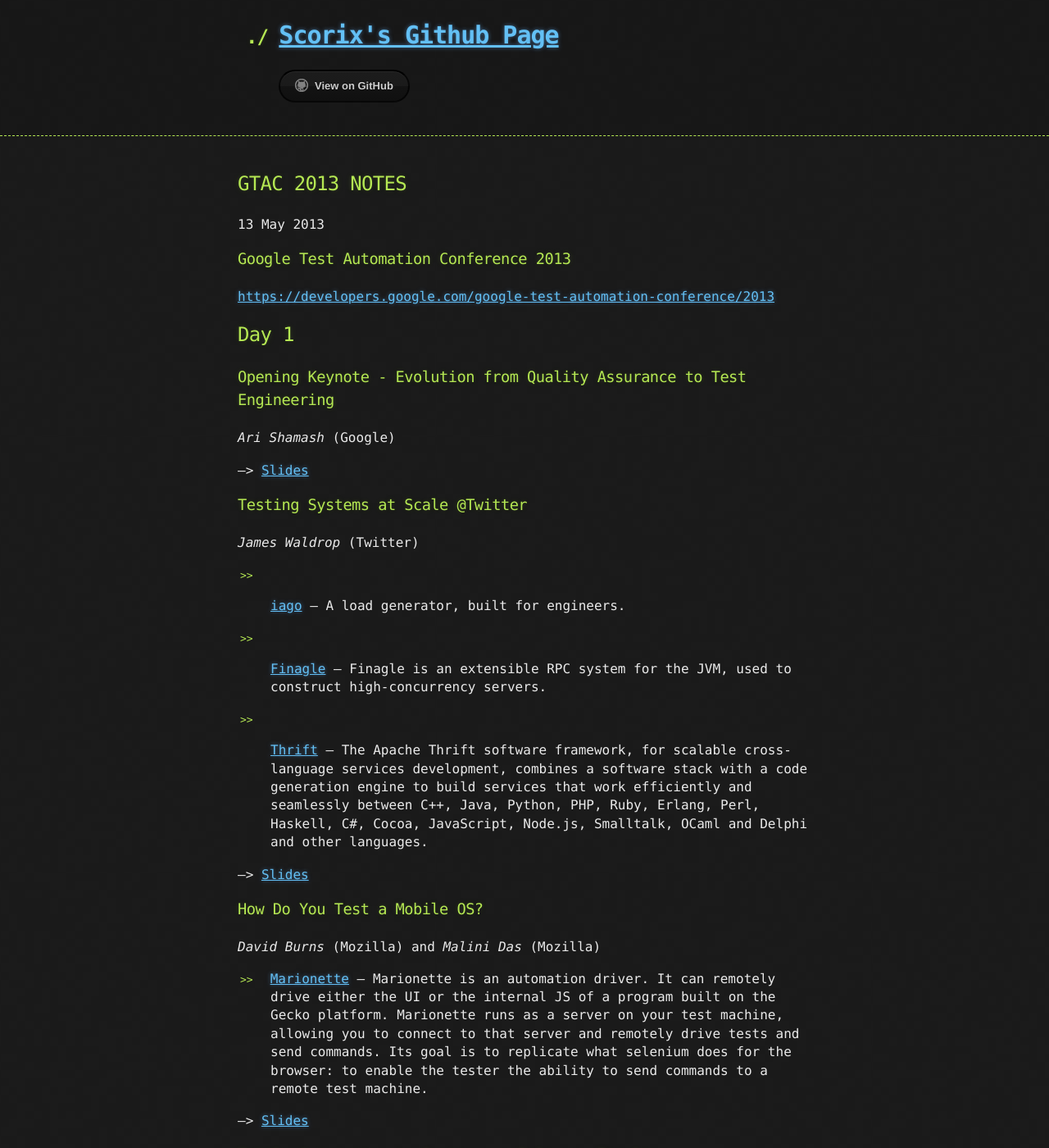
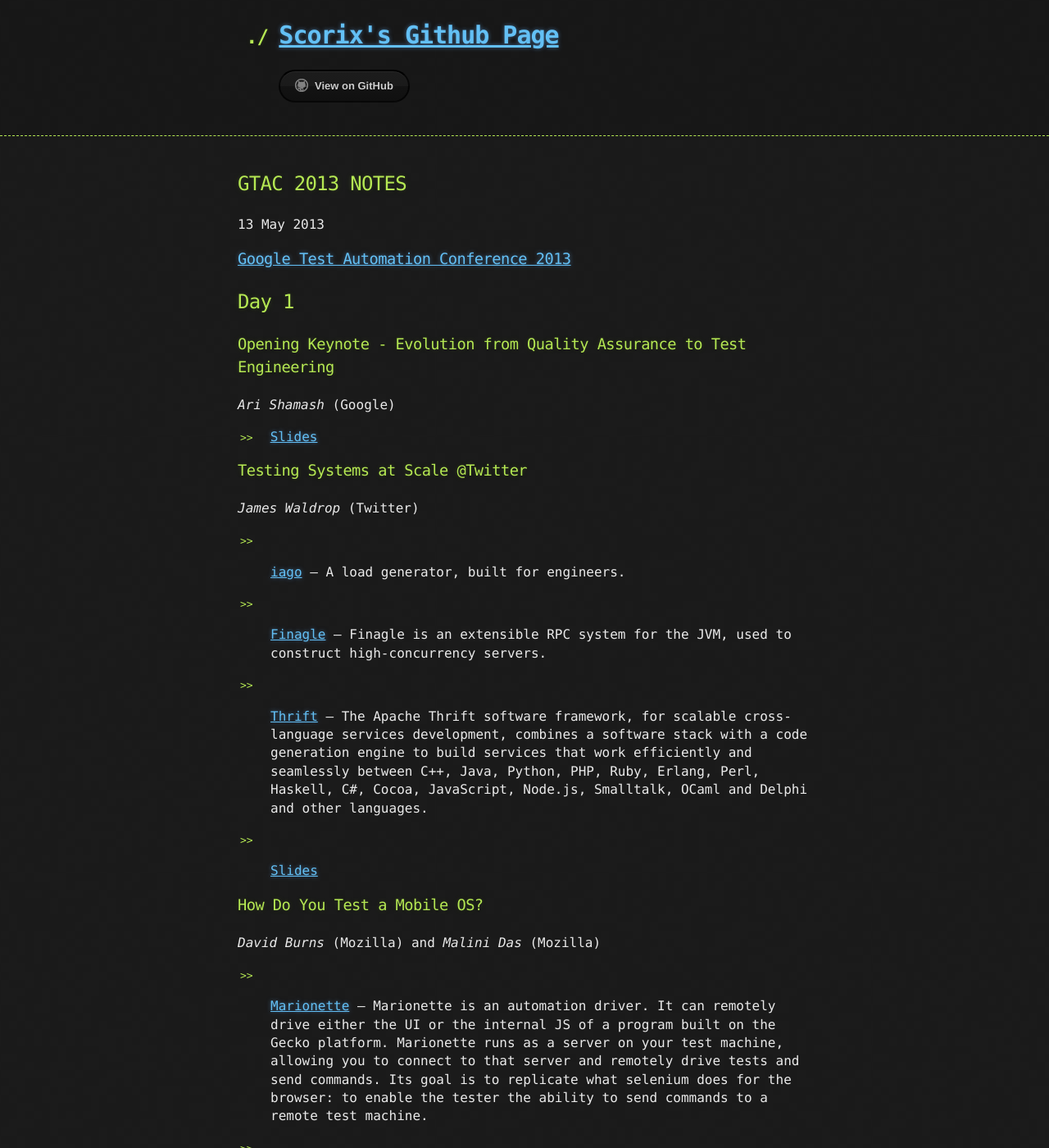
Before and after one commit to scorix/scorix.github.io, a Jekyll site: the page built from _posts/2013-05-13-GTAC-2013-NOTES.markdown, in a window 1280 px wide and 1400 px high. Shown: the whole window at 82% size. Built offline with Jekyll 4.4.1, drawn with Linux system fonts in a browser that asks for light colours; some of the changed text lies outside the part shown.

Commit message:
gtac 2013 notes

```diff
--- a/_posts/2013-05-13-GTAC-2013-NOTES.markdown
+++ b/_posts/2013-05-13-GTAC-2013-NOTES.markdown
@@ -5,11 +5,7 @@
 categories: testing automation
 ---
 
-# Google Test Automation Conference 2013
-
-
-[https://developers.google.com/google-test-automation-conference/2013](https://developers.google.com/google-test-automation-conference/2013)
-
+# [Google Test Automation Conference 2013](https://developers.google.com/google-test-automation-conference/2013)
 
 
 ## Day 1
@@ -17,7 +13,7 @@
 ### Opening Keynote - Evolution from Quality Assurance to Test Engineering
 *Ari Shamash* (Google)
 
----> [Slides](http://goo.gl/76Ggf)
+* [Slides](http://goo.gl/76Ggf)
 
 ### Testing Systems at Scale @Twitter
 *James Waldrop* (Twitter)
@@ -28,56 +24,56 @@
 
 * [Thrift][Thrift] -- The Apache Thrift software framework, for scalable cross-language services development, combines a software stack with a code generation engine to build services that work efficiently and seamlessly between C++, Java, Python, PHP, Ruby, Erlang, Perl, Haskell, C#, Cocoa, JavaScript, Node.js, Smalltalk, OCaml and Delphi and other languages.
 
----> [Slides](http://goo.gl/9VY2b)
+* [Slides](http://goo.gl/9VY2b)
 
 ### How Do You Test a Mobile OS?
 *David Burns* (Mozilla) and *Malini Das* (Mozilla)
 
 * [Marionette][Marionette] -- Marionette is an automation driver.  It can remotely drive either the UI or the internal JS of a program built on the Gecko platform. Marionette runs as a server on your test machine, allowing you to connect to that server and remotely drive tests and send commands. Its goal is to replicate what selenium does for the browser: to enable the tester the ability to send commands to a remote test machine.
 
----> [Slides](http://goo.gl/7UeEI)
+* [Slides](http://goo.gl/7UeEI)
 
 ### Mobile Automation in Continuous Delivery Pipeline
 *Igor Dorovskikh* (Expedia) and *Kaustubh Gawande* (Expedia)
 
 
 
----> [Slides](http://goo.gl/pOSkp)
+* [Slides](http://goo.gl/pOSkp)
 
 ### Automated Set-Top Box Testing with GStreamer and OpenCV
 *David Röthlisberger* (YouView)
 
----> [Video on Youtube](http://www.youtube.com/watch?v=Fdn2LxxM7wA&list=SPSIUOFhnxEiCODb8XQB-RUQ0RGNZ2yW7d)
+* [Video on Youtube](http://www.youtube.com/watch?v=Fdn2LxxM7wA&list=SPSIUOFhnxEiCODb8XQB-RUQ0RGNZ2yW7d)
 
 ### Webdriver for Chrome
 *Ken Kania* (Google)
 
----> [Slides](http://goo.gl/6rA9q)
+* [Slides](http://goo.gl/6rA9q)
 
 ### Karma - Test Runner for JavaScript
 *Vojta Jina* (Google)
 
----> [Video on Youtube](http://www.youtube.com/watch?v=YG5DEzaQBIc&list=SPSIUOFhnxEiCODb8XQB-RUQ0RGNZ2yW7d)
+* [Video on Youtube](http://www.youtube.com/watch?v=YG5DEzaQBIc&list=SPSIUOFhnxEiCODb8XQB-RUQ0RGNZ2yW7d)
 
 ### Automated Video Quality Measurements
 *Patrik Höglund* (Google)
 
----> [Slides](http://goo.gl/sF7Fm)
+* [Slides](http://goo.gl/sF7Fm)
 
 ### When Bad Things Happen to Good Applications...
 *Minal Mishra* (Netflix)
 
----> [Slides](http://goo.gl/8epF0)
+* [Slides](http://goo.gl/8epF0)
 
 ### Testing for Educational Gaming and Educational Gaming for Testing
 *Tao Xie* (North Carolina State University)
 
----> [Slides](http://goo.gl/wb3nm)
+* [Slides](http://goo.gl/wb3nm)
 
 ### Closing Keynote - How Facebook Tests Facebook on Android
 *Simon Stewart* (Facebook)
 
----> [Slides](http://goo.gl/278b4)
+* [Slides](http://goo.gl/278b4)
 
 
 ## Day 2
@@ -85,62 +81,62 @@
 ### Opening Keynote - Testable JavaScript - Architecting Your Application for Testability
 *Mark Trostler* (Google)
 
----> [Slides](http://goo.gl/E1v14)
+* [Slides](http://goo.gl/E1v14)
 
 ### Breaking the Matrix - Android Testing at Scale
 *Thomas Knych* (Google), *Stefan Ramsauer* (Google) and *Valera Zakharov* (Google)
 
----> [Slides](http://goo.gl/RltPp)
+* [Slides](http://goo.gl/RltPp)
 
 ### Android UI Automation
 *Guang Zhu (朱光)* (Google) and *Adam Momtaz* (Google)
 
----> [Slides](http://goo.gl/kpJCL)
+* [Slides](http://goo.gl/kpJCL)
 
 ### Appium: Automation for Mobile Apps
 *Jonathan Lipps* (Sauce Labs)
 
----> [Slides](http://goo.gl/IuvKF)
+* [Slides](http://goo.gl/IuvKF)
 
 ### Building Scalable Mobile Test Infrastructure for Google+ Mobile
 *Eduardo Bravo* (Google)
 
----> [Slides](http://goo.gl/xWZKt)
+* [Slides](http://goo.gl/xWZKt)
 
 ### Espresso: Fresh Start to Android UI Testing
 *Valera Zakharov* (Google)
 
----> [Slides](http://goo.gl/ieunS)
+* [Slides](http://goo.gl/ieunS)
 
 ### Web Performance Testing with WebDriver
 *Michael Klepikov* (Google)
 
----> [Slides](http://goo.gl/5QHVY)
+* [Slides](http://goo.gl/5QHVY)
 
 ### Continuous Maps Data Testing
 *Yvette Nameth* (Google) and *Brendan Dhein* (Google)
 
----> [Slides](http://goo.gl/UG3BN)
+* [Slides](http://goo.gl/UG3BN)
 
 ### Finding Culprits Automatically in Failing Builds - i.e. Who Broke the Build?
 *Celal Ziftci* (UCSD) and *Vivek Ramavajjala* (Google)
 
----> [Slides](http://goo.gl/q9dGd)
+* [Slides](http://goo.gl/q9dGd)
 
 ### Empirical Investigation of Software Product Line Quality
 *Katerina Goseva-Popstojanova* (West Virginia University)
 
----> [Slides](http://goo.gl/pPQ1u)
+* [Slides](http://goo.gl/pPQ1u)
 
 ### AddressSanitizer, ThreadSanitizer and MemorySanitizer -- Dynamic Testing Tools for C++
 *Kostya Serebryany* (Google)
 
----> [Slides](http://goo.gl/FPVd8)
+* [Slides](http://goo.gl/FPVd8)
 
 ### Closing Keynote - Drinking the Ocean - Finding XSS at Google Scale
 *Claudio Criscione* (Google)
 
----> [Slides](http://goo.gl/8qqHA)
+* [Slides](http://goo.gl/8qqHA)
 
 [iago]: https://github.com/twitter/iago
 [Finagle]: https://github.com/twitter/finagle
```
